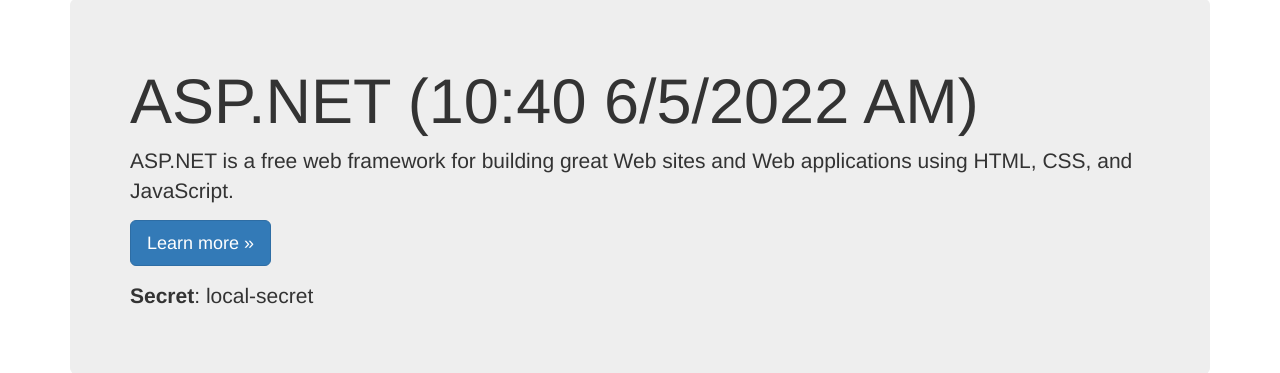
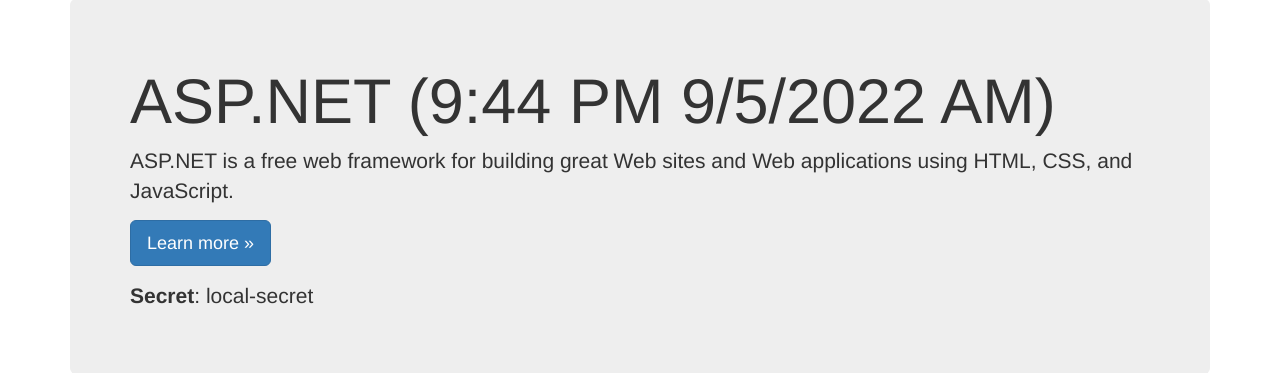
Before and after one commit to kubeopsskills-enterprise/demo-ais-cicd, an ASP.NET MVC app: page / in a window 1280 px wide. Shown: the part 51-424 px from the top of the page. Run offline with ASP.NET Core 8 and stand-ins for ASP.NET MVC 5, Linux system fonts and the light colour scheme; the project's own start-up code is not run, and a stand-in starts its controllers and pages; some libraries are stand-ins or nearby versions.

Commit message:
Update: workflow

```diff
--- a/net48-app2/SimpleNetFrame/Views/Home/Index.cshtml
+++ b/net48-app2/SimpleNetFrame/Views/Home/Index.cshtml
@@ -1,5 +1,5 @@
 <div class="jumbotron">
-    <h1>ASP.NET (10:40 6/5/2022 AM)</h1>
+    <h1>ASP.NET (9:44 PM 9/5/2022 AM)</h1>
     <p class="lead">ASP.NET is a free web framework for building great Web sites and Web applications using HTML, CSS, and JavaScript.</p>
     <p><a href="https://asp.net" class="btn btn-primary btn-lg">Learn more &raquo;</a></p>
     <p><b>Secret</b>: @ViewBag.Secret</p>
```
